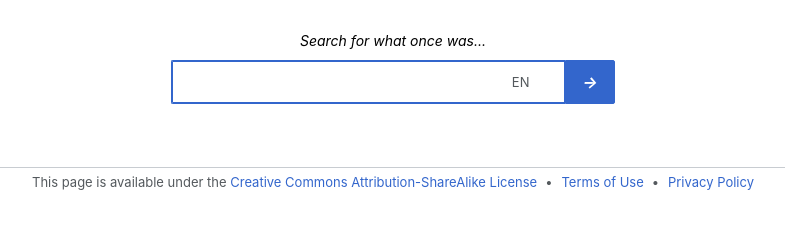
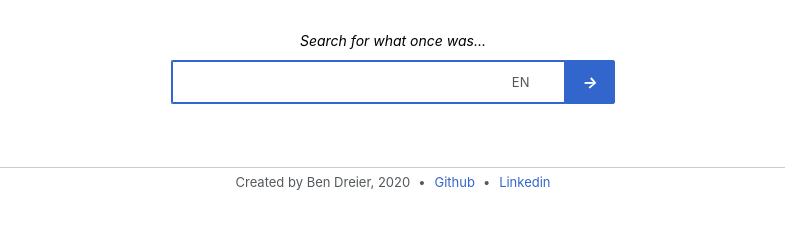
Before and after one commit to benjdreier/Wikipast, a website: page public/index.html in a window 1280 px wide. Shown: the part 318-546 px from the top of the page, without its empty margins (247-1032 px from the left). Drawn offline with Linux system fonts and the light colour scheme; files whose address does not match are found by name.

Commit message:
landing page links

```diff
--- a/public/index.html
+++ b/public/index.html
@@ -135,9 +135,11 @@ html{font-family:sans-serif;-ms-text-size-adjust:100%;-webkit-text-size-adjust:1
 <hr>
 
 <p class="site-license">
-<small class="jsl10n" data-jsl10n="license">This page is available under the <a href="https://creativecommons.org/licenses/by-sa/3.0/">Creative Commons Attribution-ShareAlike License</a></small>
-<small class="jsl10n" data-jsl10n="terms"><a href="//meta.wikimedia.org/wiki/Terms_of_Use">Terms of Use</a></small>
-<small class="jsl10n" data-jsl10n="Privacy Policy"><a href="//meta.wikimedia.org/wiki/Privacy_policy">Privacy Policy</a></small>
+
+<small>Created by Ben Dreier, 2020</small>
+<small><a href="https://github.com/benjdreier">Github</a></small>
+<small><a href="https://www.linkedin.com/in/benjamin-dreier-410197144/">Linkedin</a></small>
+
 </p>
 <script>
 var rtlLangs = ['ar','arc','arz','bcc','bgn','bqi','ckb','dv','fa','glk','he','kk-cn','kk-arab','khw','ks','ku-arab','lki','lrc','luz','mzn','nqo','pnb','ps','sd','sdh','ug','ur','yi'],
```
